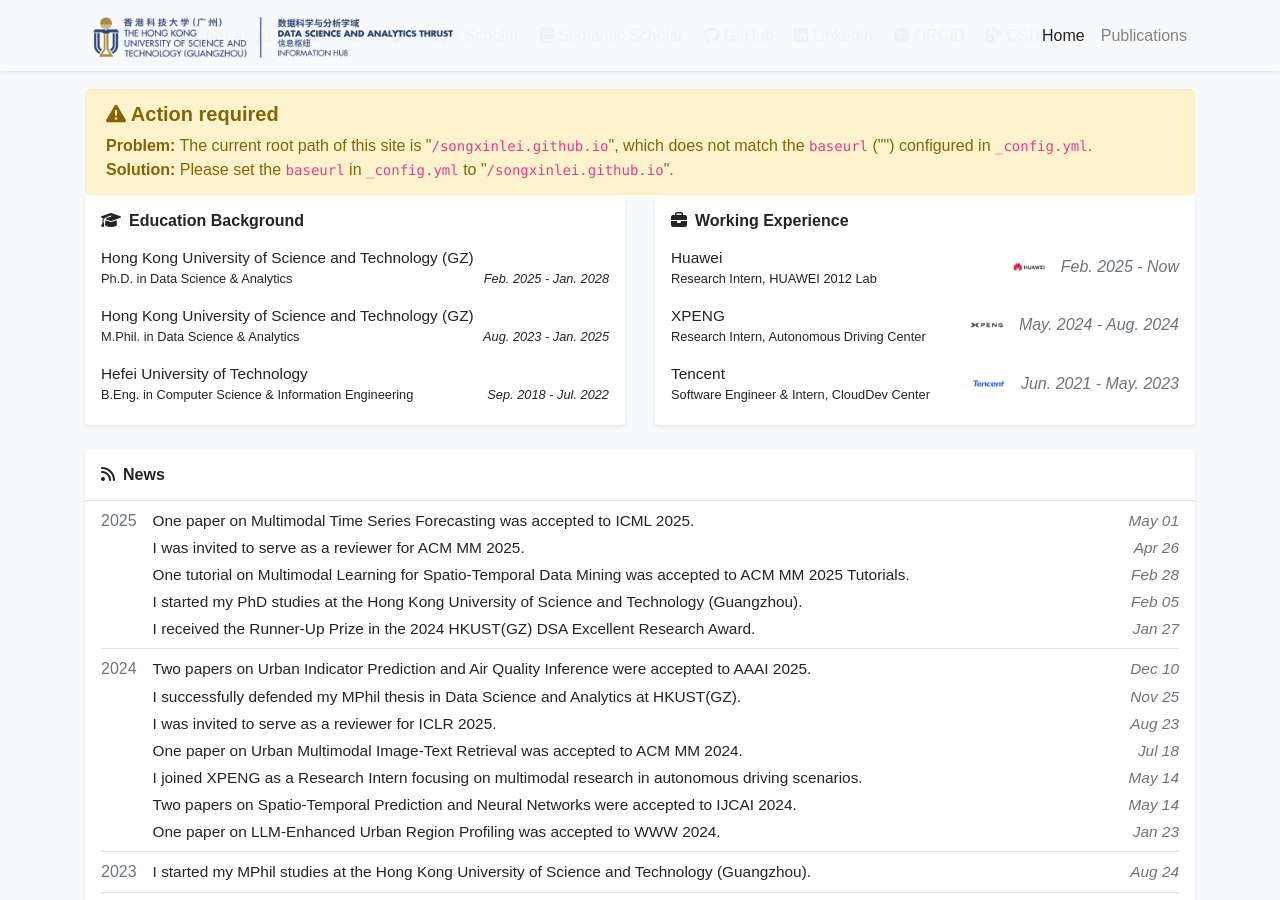
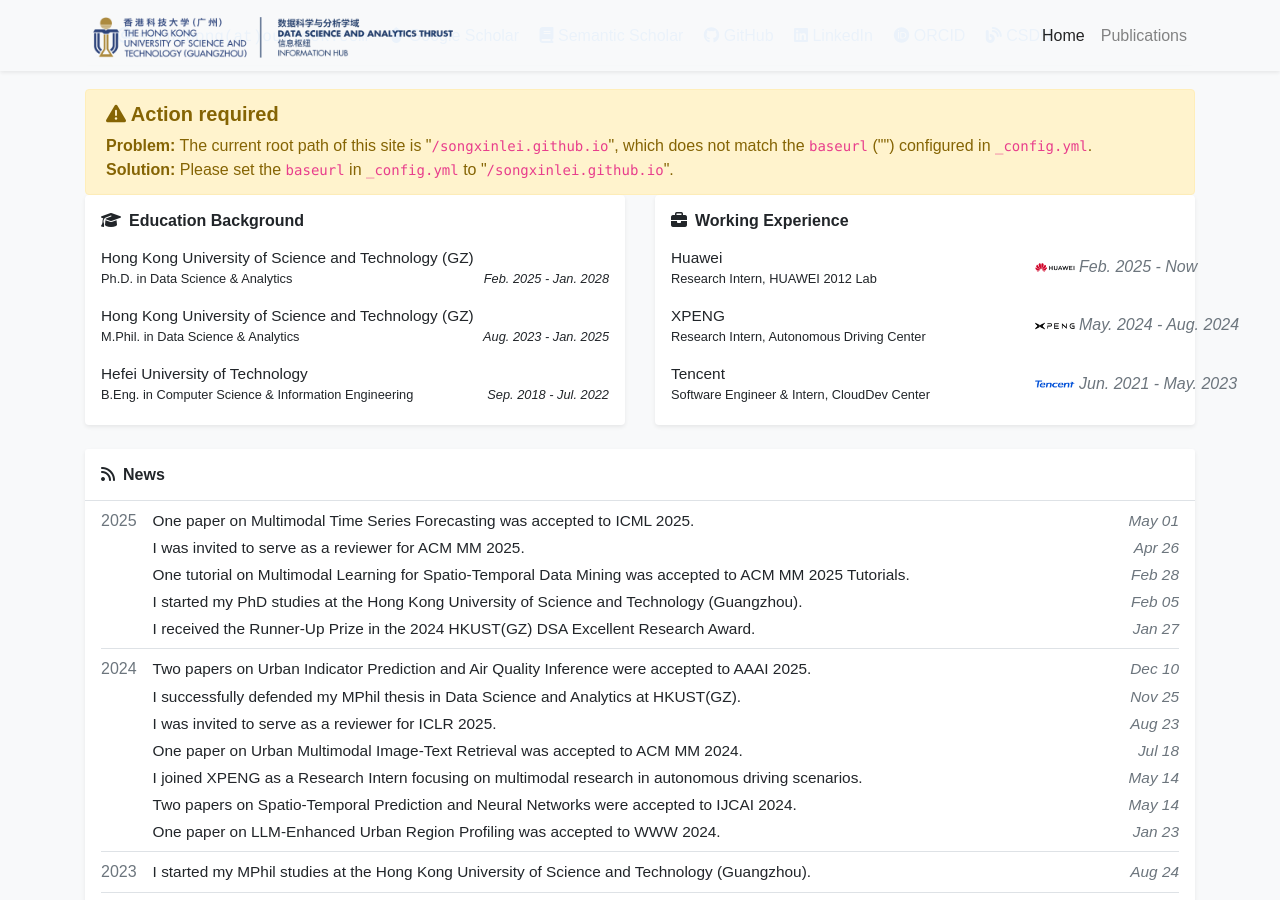
Before and after one commit to thunderlrr/songxinlei.github.io, a Jekyll site: the page built from index.html, in a window 1280 px wide and 900 px high, scrolled down 308 px. Built offline with Jekyll 4.4.1, drawn with Linux system fonts in a browser that asks for light colours; a style sheet for code colours, icons or effects is not loaded.

Commit message:
update profile

```diff
--- a/_includes/widgets/experience_card.html
+++ b/_includes/widgets/experience_card.html
@@ -38,8 +38,10 @@
                                     <div class="small">{{ item.dept }}</div>
                                     <div class="small">{{ item.position }}</div>
                                 </div>
-                                <img src="{{ item.logo | relative_url }}" alt="{{ item.name }}" style="width: 32px; margin: 0 16px;" class="align-self-center">
-                                <div class="text-muted no-break"><em>{{ item.date }}</em></div>
+                                <div style="width: 48px; text-align: center;">
+                                    <img src="{{ item.logo | relative_url }}" alt="{{ item.name }}" style="width: 40px;" class="align-self-center">
+                                </div>
+                                <div class="text-muted no-break" style="width: 100px; text-align: right;"><em>{{ item.date }}</em></div>
                             </div>
                         </div>
                     </li>
```
